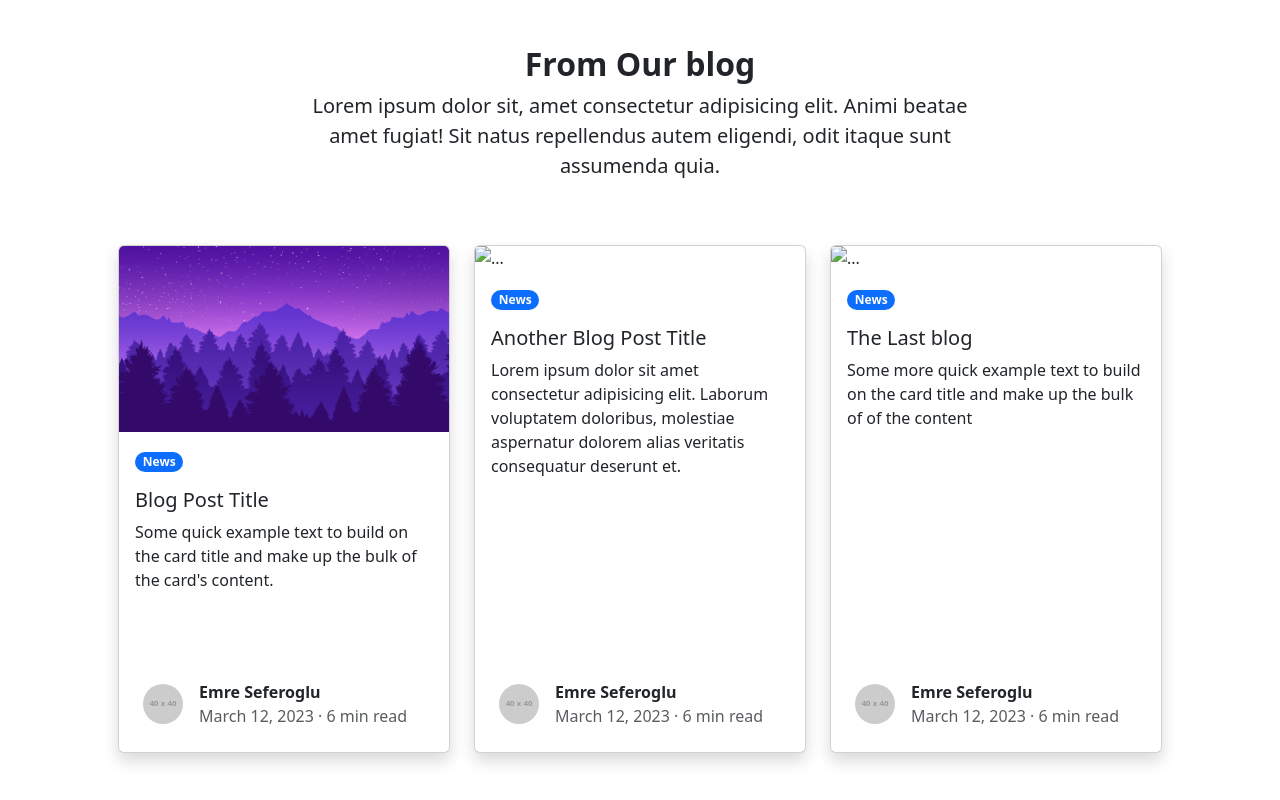
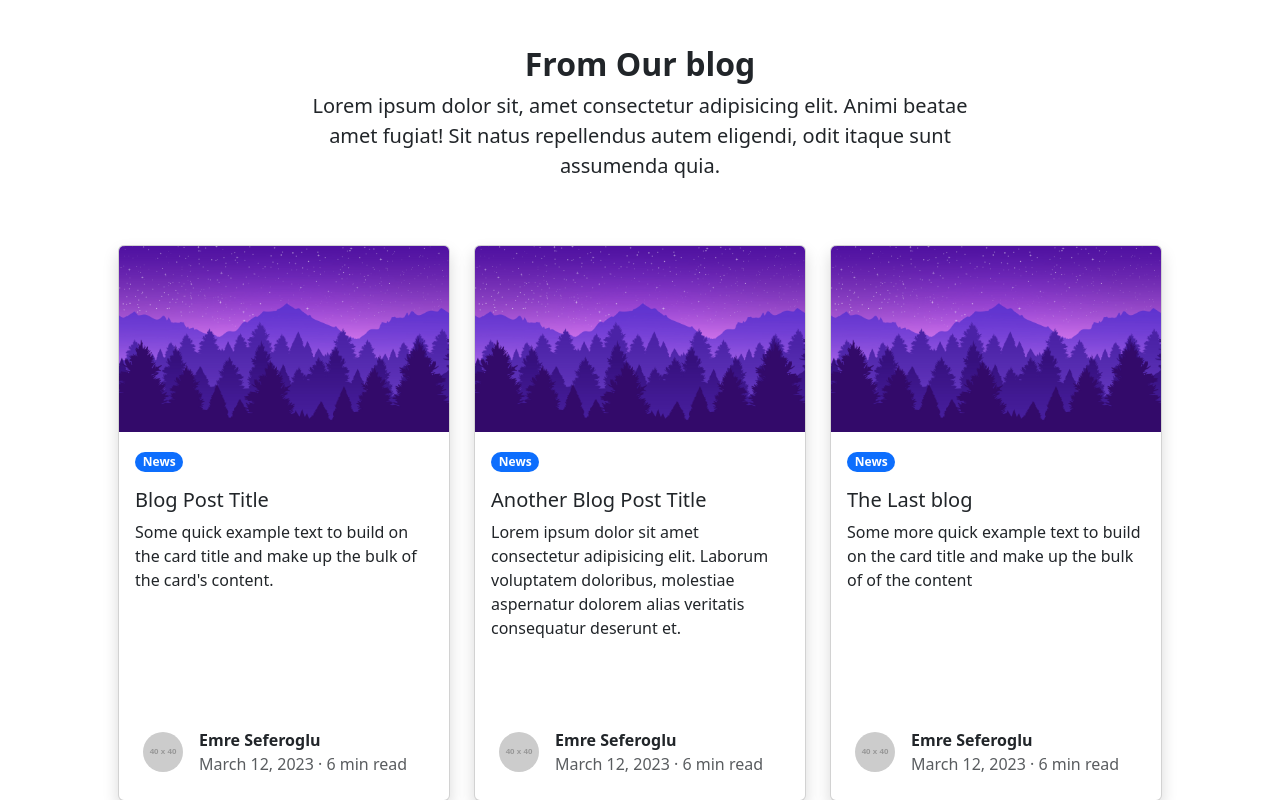
Before and after one commit to seferogluemre/Modern-Business, a plain HTML site: page index.html in a window 1280 px wide. Shown: the part 1508-2308 px from the top of the page. Drawn offline with nearby package versions, Linux system fonts and the light colour scheme.

Commit message:
anasayfa fotoların yol düzenlemeleri

```diff
--- a/index.html
+++ b/index.html
@@ -79,7 +79,7 @@
           <a href="" class="btn btn-outline-light btn-lg px-4 ">Learn More</a>
         </div>
         <div class="col-lg-6 my-3 d-xl-block headerİmg">
-          <img src="img.jpg" class="img-fluid my-3 rounded-3" />
+          <img src="./assets/images/img.jpg" class="img-fluid my-3 rounded-3" />
         </div>
       </div>
     </div>
@@ -229,7 +229,7 @@
         </div>
         <div class="col-lg-4 mb-5">
           <div class="card border-1 shadow h-100 w-100">
-            <img src="img.jpg" class="card-img-top" alt="..." />
+            <img src="./assets/images/img.jpg" class="card-img-top" alt="..." />
             <div class="card-body">
               <div class="badge rounded-pill mb-3 bg-primary">News</div>
               <h5 class="card-title">Another Blog Post Title</h5>
@@ -254,7 +254,7 @@
         </div>
         <div class="col-lg-4 mb-5">
           <div class="card border-1 shadow h-100 w-100">
-            <img src="img.jpg" class="card-img-top" alt="..." />
+            <img src="./assets/images/img.jpg" class="card-img-top" alt="..." />
             <div class="card-body">
               <div class="badge rounded-pill mb-3 bg-primary">News</div>
               <h5 class="card-title">The Last blog</h5>
```
